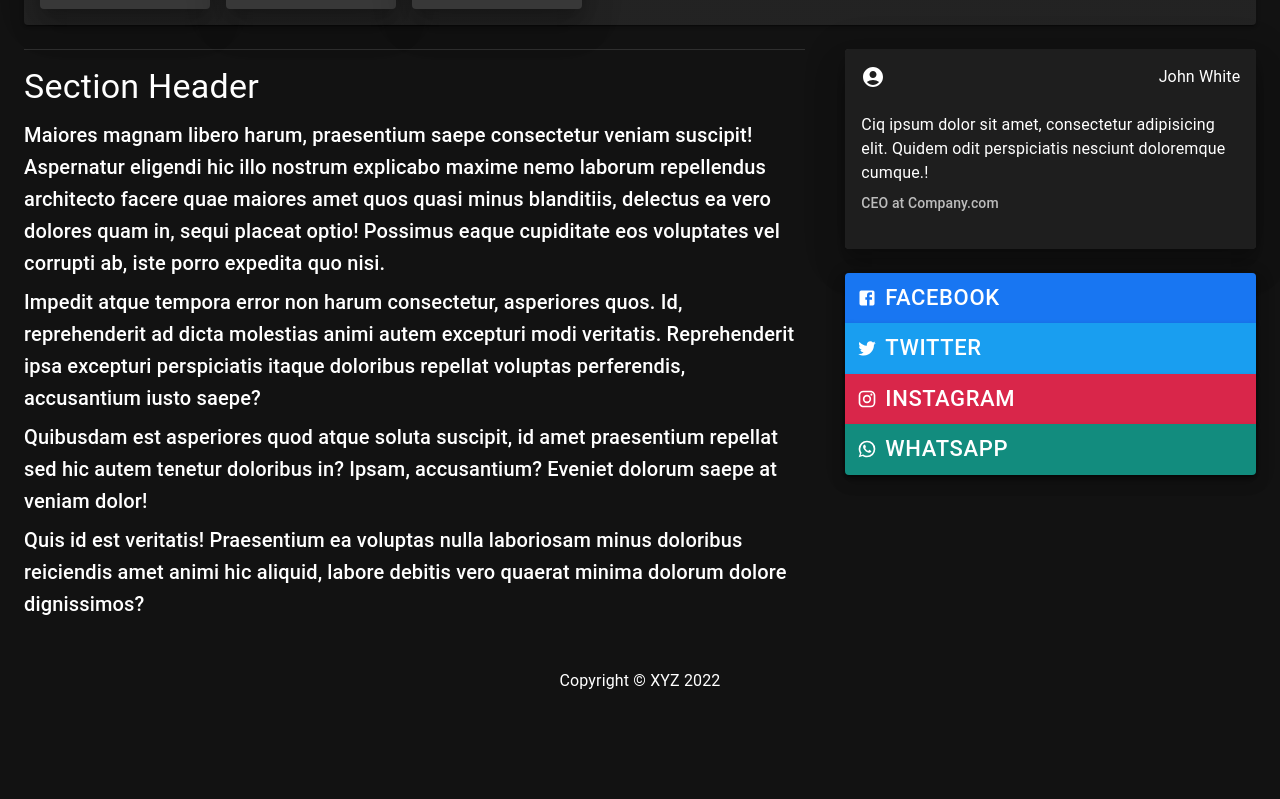
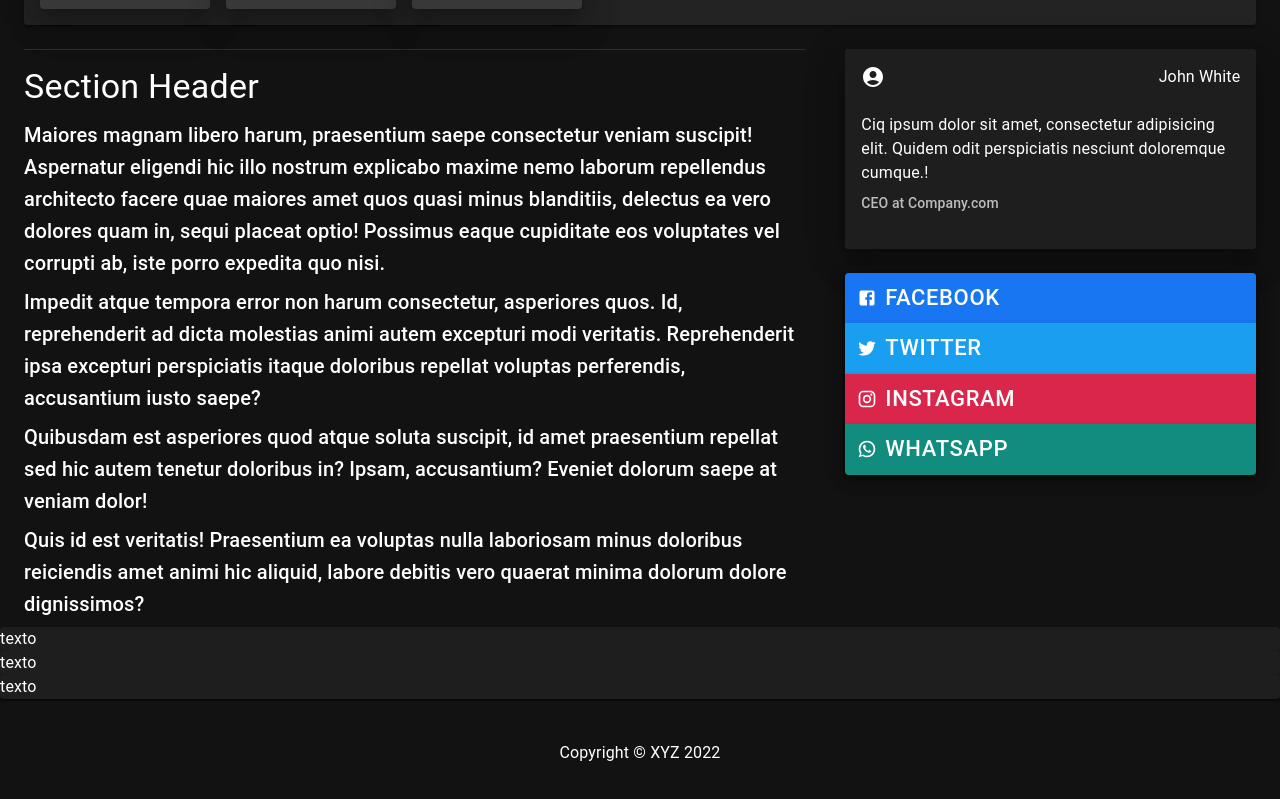
Before and after one commit to k4-100/calc, a React (Create React App) app: page / in a window 1280 px wide. Shown: the part 618-1417 px from the top of the page. Before the commit the page ends 1353 px from the top, so only its background shows below. Built offline with nearby package versions, Linux system fonts and the light colour scheme.

Commit message:
Added components for Save stuff

```diff
--- /dev/null
+++ b/src/components/Home/Save.tsx
@@ -0,0 +1,12 @@
+import React from "react";
+import { Paper } from "@mui/material";
+
+/**
+ *
+ * @returns a single "save file" with info
+ */
+const Save: React.FC = () => {
+  return <Paper>texto</Paper>;
+};
+
+export default Save;
--- /dev/null
+++ b/src/components/Home/Saves.tsx
@@ -0,0 +1,19 @@
+import React from "react";
+import { Paper } from "@mui/material";
+
+import Save from "./Save";
+/**
+ *
+ * @returns component with multiple save "files"
+ */
+const Saves: React.FC = () => {
+  return (
+    <Paper>
+      <Save />
+      <Save />
+      <Save />
+    </Paper>
+  );
+};
+
+export default Saves;
--- a/src/components/Home/index.tsx
+++ b/src/components/Home/index.tsx
@@ -7,6 +7,7 @@ import Introduction from "./Introduction";
 import AboutUs from "./AboutUs";
 import Opinions from "./Opinions";
 import Apps from "./Apps";
+import Saves from "./Saves";
 /**
  *
  * @returns Home page
@@ -54,6 +55,7 @@ const Home: React.FC = () => {
           </Box>
         </Grid>
       </Grid>
+      <Saves />
       <Typography
         variant="subtitle1"
         align="center"
```
